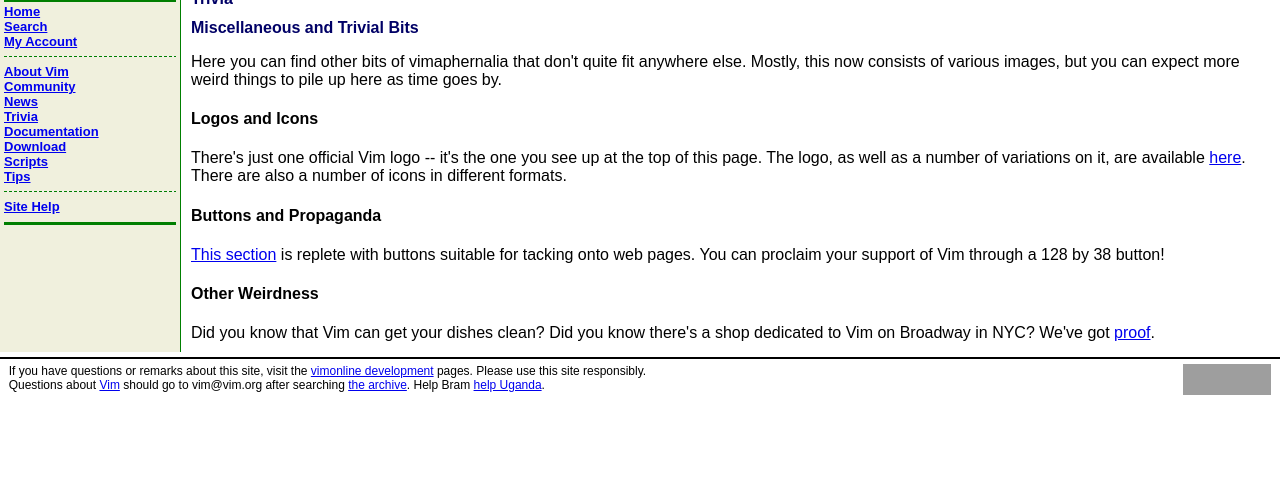
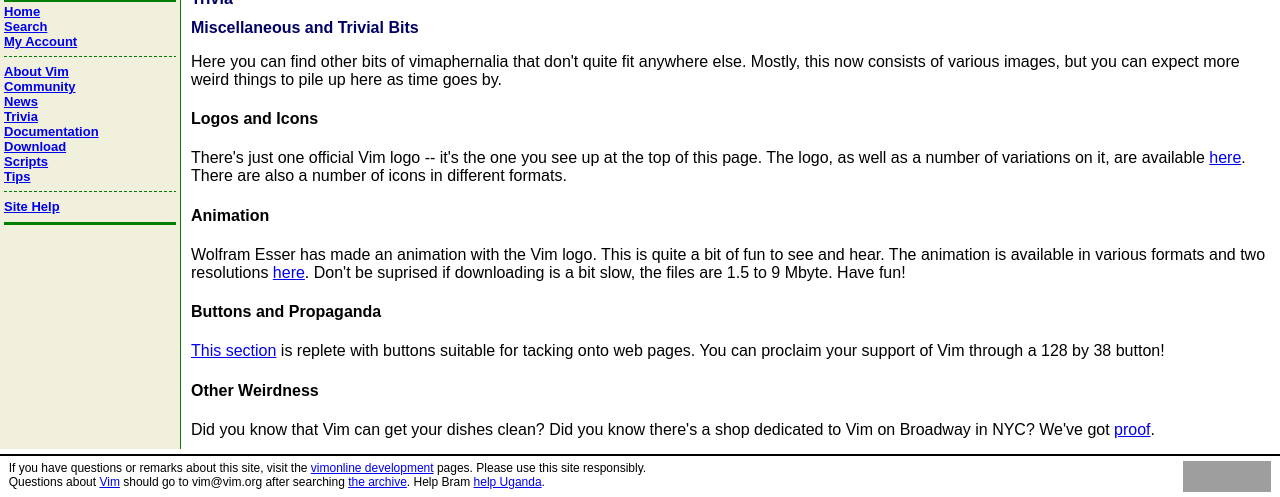
Before and after one commit to greg0ire/vimonline, a PHP site: page /trivia.php in a window 1280 px wide. Shown: the part 340-837 px from the top of the page. Before the commit the page ends 735 px from the top, so only its background shows below. Run offline with PHP 8.4, Linux system fonts and the light colour scheme; data that the repository does not hold is empty; grey boxes are pictures that could not be loaded.

Commit message:
Bram added a link to the animation.

```diff
--- a/htdocs/trivia.php
+++ b/htdocs/trivia.php
@@ -22,6 +22,17 @@ are available <a href='logos.php'>here</a>.  There are also a number of
 icons in different formats.
 </p>
 
+<h4>Animation</h4>
+<p>
+Wolfram Esser has made an animation with the Vim logo.
+This is quite a bit of fun to see and hear.
+The animation is available in various formats and two resolutions
+<A HREF="http://www.derwok.de/2d-3d/3d/vimlogo/">here</A>.
+Don't be suprised if downloading is a bit slow, the files are 1.5 to 9
+Mbyte.
+Have fun!
+</p>
+
 <h4>Buttons and Propaganda</h4>
 <p>
 <a href='buttons.php'>This section</a> is replete with buttons suitable for
```
